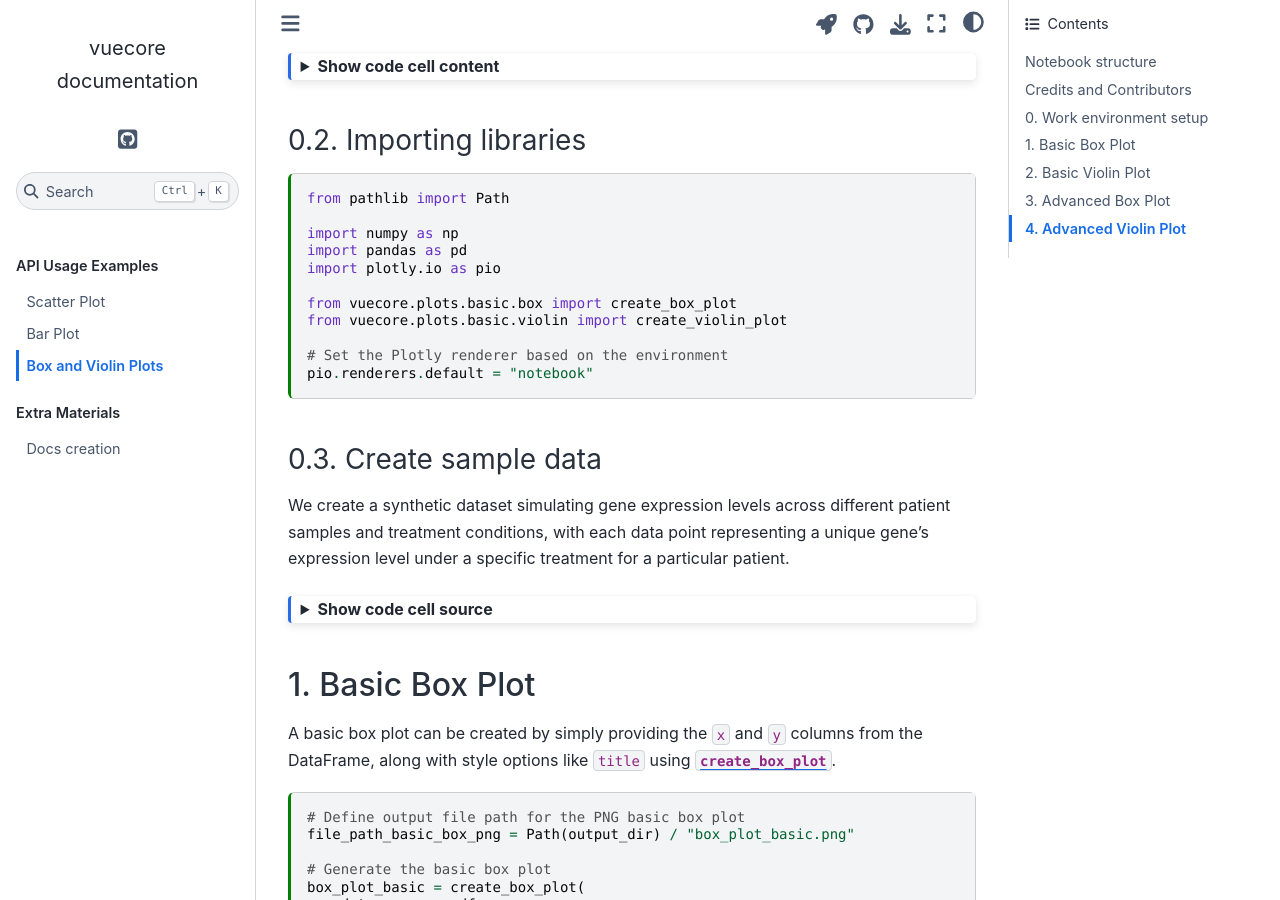
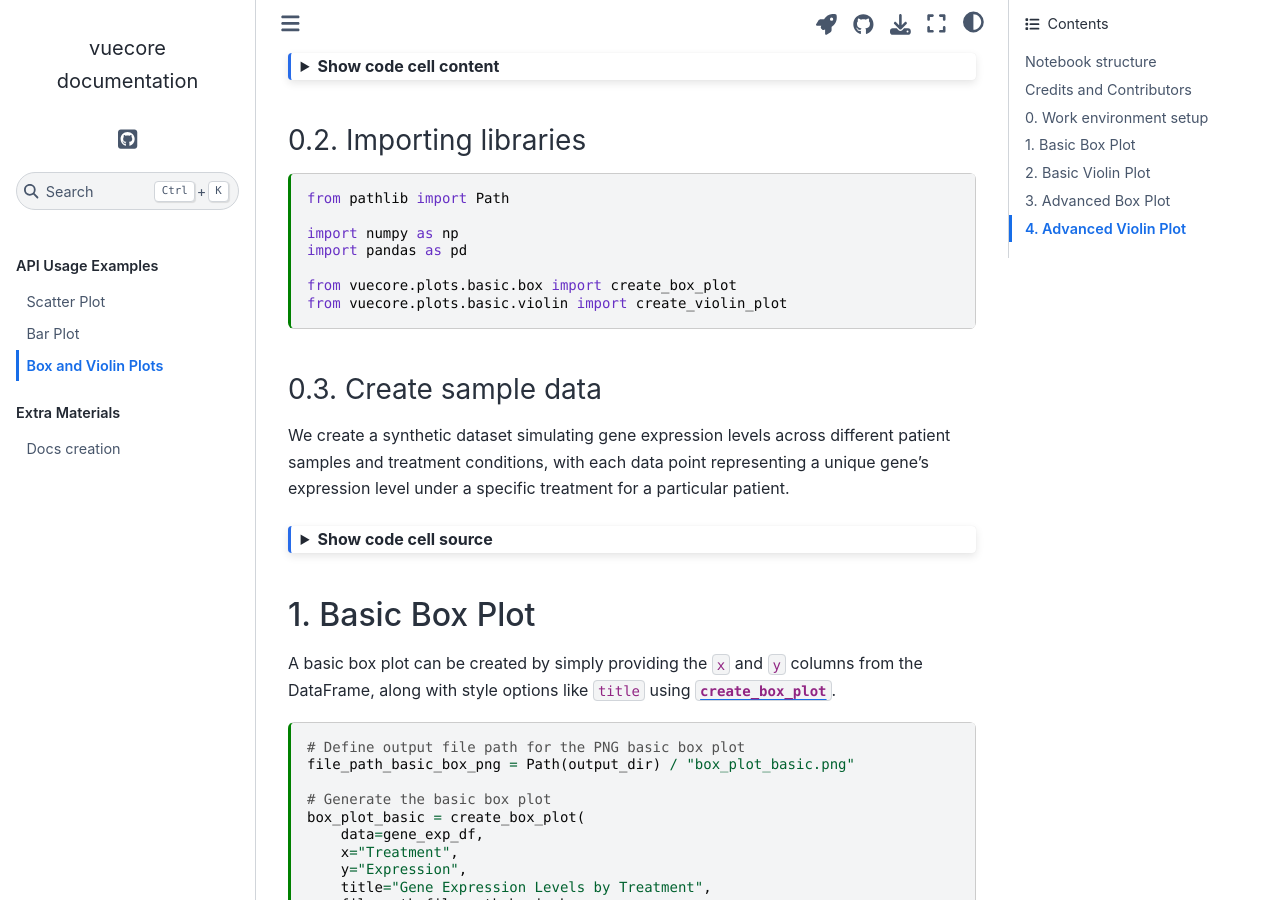
Before and after one commit to Multiomics-Analytics-Group/vuecore, a Sphinx documentation site: the page built from docs/api_examples/box_violin_plot.ipynb, in a window 1280 px wide and 900 px high, scrolled down 1297 px. Built offline with Sphinx 7.4.7 and the Sphinx Book theme 1.1.4, drawn with Linux system fonts in a browser that asks for light colours; pages that are not in the unit, such as notebooks, are missing from menus; the version number could not be read and is left out.

Commit message:
:wrench: move config for sphinx to conf.py
- avoid having it in notebooks

```diff
--- a/docs/api_examples/box_violin_plot.py
+++ b/docs/api_examples/box_violin_plot.py
@@ -75,13 +75,9 @@ from pathlib import Path
 
 import numpy as np
 import pandas as pd
-import plotly.io as pio
 
 from vuecore.plots.basic.box import create_box_plot
 from vuecore.plots.basic.violin import create_violin_plot
-
-# Set the Plotly renderer based on the environment
-pio.renderers.default = "notebook"
 
 # %% [markdown]
 # ### 0.3. Create sample data
--- a/docs/api_examples/histogram_plot.py
+++ b/docs/api_examples/histogram_plot.py
@@ -73,15 +73,12 @@ os.makedirs(output_dir, exist_ok=True)
 
 # %%
 # Imports
+from pathlib import Path
+
+import numpy as np
 import pandas as pd
-import numpy as np
-from pathlib import Path
-import plotly.io as pio
 
 from vuecore.plots.basic.histogram import create_histogram_plot
-
-# Set the Plotly renderer based on the environment
-pio.renderers.default = "notebook"
 
 # %% [markdown]
 # ### 0.3. Create sample data
--- a/docs/conf.py
+++ b/docs/conf.py
@@ -59,6 +59,11 @@ myst_enable_extensions = ["dollarmath", "amsmath", "colon_fence"]
 # https://myst-nb.readthedocs.io/en/latest/render/interactive.html#plotly
 # html_js_files = [
 # ]
+# Set the Plotly renderer to notebook for ReadTheDocs (visualize plotly figures
+# in the documentation) - needed for plotly6
+# Plotly normally decides itself fine which renderer to use, so keep it to Sphinx
+# see https://plotly.com/python/renderers/#setting-the-default-renderer
+os.environ["PLOTLY_RENDERER"] = "notebook"
 
 # https://myst-nb.readthedocs.io/en/latest/configuration.html
 # Execution
@@ -164,11 +169,6 @@ html_theme_options = {
 # https://github.com/readthedocs/readthedocs.org/issues/1139
 
 if os.environ.get("READTHEDOCS") == "True":
-    # Set the Plotly renderer to notebook for ReadTheDocs (visualize plotly figures
-    # in the documentation) - needed for plotly6
-    # Plotly normally decides itself fine which renderer to use, so keep it to RTD
-    # see https://plotly.com/python/renderers/#setting-the-default-renderer
-    os.environ["PLOTLY_RENDERER"] = "notebook"
 
     PROJECT_ROOT = Path(__file__).parent.parent
     PACKAGE_ROOT = PROJECT_ROOT / "src" / "vuecore"
```
Also changed, not shown: docs/api_examples/box_violin_plot.ipynb.
